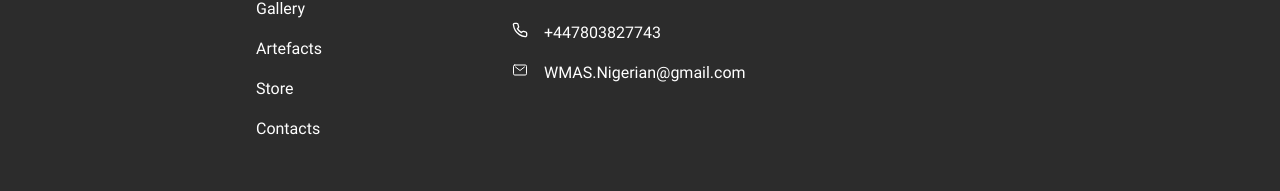
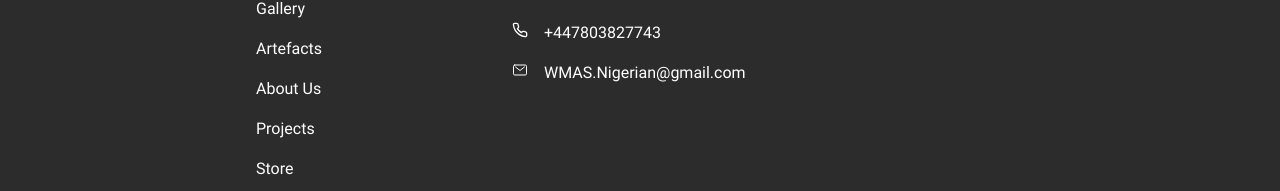
Before and after one commit to Xale11/WMASN, a React (Vite) app: page / in a window 1280 px wide. Shown: the part 1657-1848 px from the top of the page. Built offline with nearby package versions, Linux system fonts and the light colour scheme.

Commit message:
Footer links updated

```diff
--- a/src/components/Footer.tsx
+++ b/src/components/Footer.tsx
@@ -32,8 +32,9 @@ const Footer = () => {
               </PopoverBody>
           </PopoverContent>
         </Popover>
+        <Text fontSize={{base: "0.75em", md: "1em"}} transition={"all 300ms ease-in-out"} _hover={{cursor: "pointer", color: "#2F3F89"}} onClick={() => {navigate("/about")}}>About Us</Text>
+        <Text fontSize={{base: "0.75em", md: "1em"}} transition={"all 300ms ease-in-out"} _hover={{cursor: "pointer", color: "#2F3F89"}} onClick={() => {navigate("/projects")}}>Projects</Text>
         <Text fontSize={{base: "0.75em", md: "1em"}} transition={"all 300ms ease-in-out"} _hover={{cursor: "pointer", color: "#2F3F89"}} onClick={() => {navigate("/store")}}>Store</Text>
-        <Text fontSize={{base: "0.75em", md: "1em"}} transition={"all 300ms ease-in-out"} _hover={{cursor: "pointer", color: "#2F3F89"}} onClick={() => {navigate("/contacts")}}>Contacts</Text>
       </Box>
       <Box w={{base: "30%", lg: "20%"}} display={"flex"} flexDirection={"column"} gap={"1em"} alignItems={{base: "center", lg: "start"}}>
         <Heading size={"sm"} marginTop={{base: "0em", lg: "2em"}}>Contacts</Heading>
```
